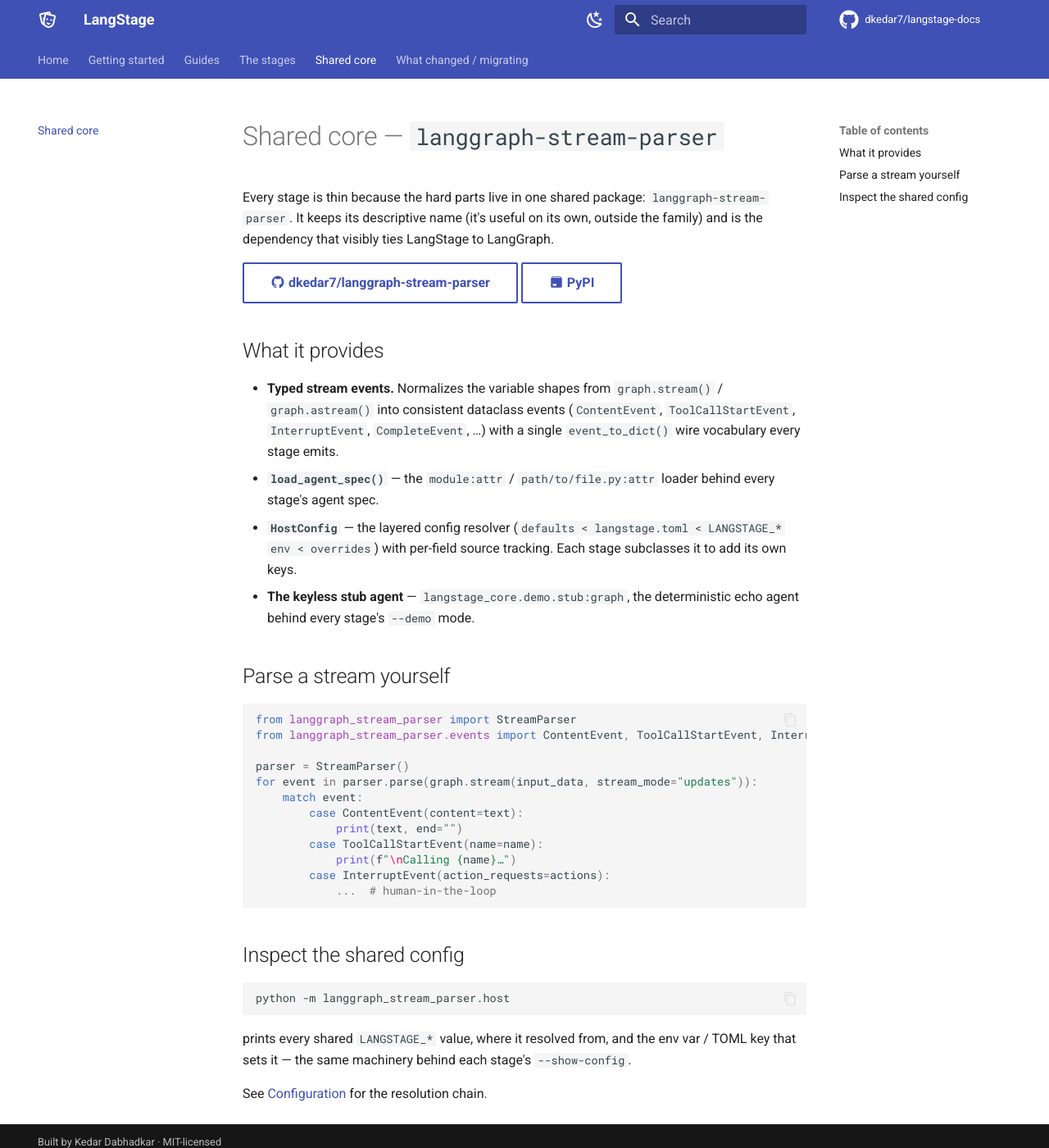
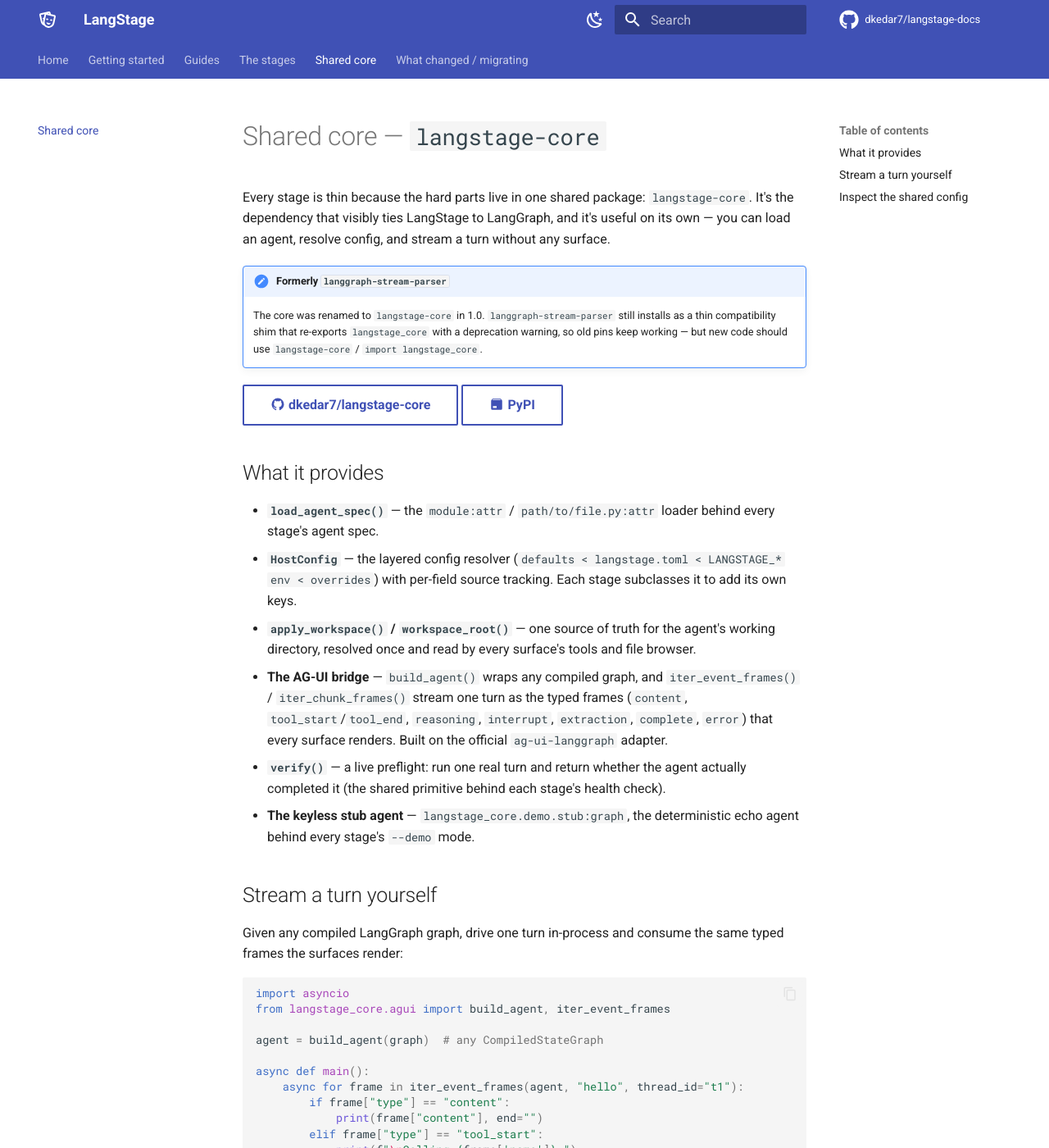
Before and after one commit to dkedar7/langstage-docs, an MkDocs documentation site: the page built from docs/core.md, in a window 1280 px wide and 1400 px high. Shown: the whole window at 82% size. Built offline with MkDocs 1.6.1 and Material for MkDocs 9.7.7, drawn with Linux system fonts in a browser that asks for light colours; comment, search, counter and statistics services are not loaded; some of the changed text lies outside the part shown.

Commit message:
docs: the shared core is langstage-core; rewrite core.md's removed API (dogfood) (#3)
* docs: fix demo-stub spec (langstage_core.demo.stub) + caveat VS Code as from-source (dogfood)

The Installation page + core.md printed the demo agent spec as
`langgraph_stream_parser.demo.stub:graph`, which ModuleNotFoundErrors on a clean
`pip install langstage-cli` (the compat shim isn't a transitive dep). The stub lives at
`langstage_core.demo.stub:graph`. Also caveated the index VS Code row as "run from source"
(the detail page already says the extension isn't on the Marketplace yet).

Found by fresh-user dogfood.

Co-Authored-By: Claude Opus 4.8 <noreply@anthropic.com>
Claude-Session: https://claude.ai/code/session_012Rojryf2SHxCM87NgsDSi2

* docs: the shared core is langstage-core; rewrite core.md's removed StreamParser API (dogfood)

The docs predated the 1.0 rename: they presented the shared core as langgraph-stream-parser
(the migrating table even claimed it was "unchanged"), and core.md documented the
StreamParser/events API that was REMOVED when the event layer was retired (ADR 0002/0003).

- core.md: retitled to langstage-core (with a compat-shim note); rewrote "What it provides"
  + the streaming example to the real 1.0 core (host layer: HostConfig, load_agent_spec,
  apply_workspace/workspace_root; the AG-UI bridge build_agent/iter_event_frames/verify).
- Swept the stale core name across index / installation / configuration / vscode stage.
- migrating.md: the rename table now shows langgraph-stream-parser -> langstage-core, and
  the AG-UI install uses langstage-core[agui].

Builds clean with mkdocs --strict. Found by fresh-user dogfood.

Co-Authored-By: Claude Opus 4.8 <noreply@anthropic.com>
Claude-Session: https://claude.ai/code/session_012Rojryf2SHxCM87NgsDSi2

---------

Co-authored-by: Claude Opus 4.8 <noreply@anthropic.com>

````diff
--- a/docs/core.md
+++ b/docs/core.md
@@ -1,51 +1,73 @@
-# Shared core — `langgraph-stream-parser`
+# Shared core — `langstage-core`
 
 Every stage is thin because the hard parts live in one shared package:
-`langgraph-stream-parser`. It keeps its descriptive name (it's useful on its own,
-outside the family) and is the dependency that visibly ties LangStage to
-LangGraph.
+`langstage-core`. It's the dependency that visibly ties LangStage to LangGraph, and
+it's useful on its own — you can load an agent, resolve config, and stream a turn
+without any surface.
 
-[:material-github: dkedar7/langgraph-stream-parser](https://github.com/dkedar7/langgraph-stream-parser){ .md-button }
-[:material-package: PyPI](https://pypi.org/project/langgraph-stream-parser/){ .md-button }
+!!! note "Formerly `langgraph-stream-parser`"
+    The core was renamed to `langstage-core` in 1.0. `langgraph-stream-parser` still
+    installs as a thin compatibility shim that re-exports `langstage_core` with a
+    deprecation warning, so old pins keep working — but new code should use
+    `langstage-core` / `import langstage_core`.
+
+[:material-github: dkedar7/langstage-core](https://github.com/dkedar7/langstage-core){ .md-button }
+[:material-package: PyPI](https://pypi.org/project/langstage-core/){ .md-button }
 
 ## What it provides
 
-- **Typed stream events.** Normalizes the variable shapes from `graph.stream()`
-  / `graph.astream()` into consistent dataclass events (`ContentEvent`,
-  `ToolCallStartEvent`, `InterruptEvent`, `CompleteEvent`, …) with a single
-  `event_to_dict()` wire vocabulary every stage emits.
-- **`load_agent_spec()`** — the `module:attr` / `path/to/file.py:attr` loader
-  behind every stage's agent spec.
+- **`load_agent_spec()`** — the `module:attr` / `path/to/file.py:attr` loader behind
+  every stage's agent spec.
 - **`HostConfig`** — the layered config resolver
-  (`defaults < langstage.toml < LANGSTAGE_* env < overrides`) with per-field
-  source tracking. Each stage subclasses it to add its own keys.
-- **The keyless stub agent** — `langstage_core.demo.stub:graph`, the
-  deterministic echo agent behind every stage's `--demo` mode.
+  (`defaults < langstage.toml < LANGSTAGE_* env < overrides`) with per-field source
+  tracking. Each stage subclasses it to add its own keys.
+- **`apply_workspace()` / `workspace_root()`** — one source of truth for the agent's
+  working directory, resolved once and read by every surface's tools and file
+  browser.
+- **The AG-UI bridge** — `build_agent()` wraps any compiled graph, and
+  `iter_event_frames()` / `iter_chunk_frames()` stream one turn as the typed frames
+  (`content`, `tool_start`/`tool_end`, `reasoning`, `interrupt`, `extraction`,
+  `complete`, `error`) that every surface renders. Built on the official
+  `ag-ui-langgraph` adapter.
+- **`verify()`** — a live preflight: run one real turn and return whether the agent
+  actually completed it (the shared primitive behind each stage's health check).
+- **The keyless stub agent** — `langstage_core.demo.stub:graph`, the deterministic
+  echo agent behind every stage's `--demo` mode.
 
-## Parse a stream yourself
+## Stream a turn yourself
+
+Given any compiled LangGraph graph, drive one turn in-process and consume the same
+typed frames the surfaces render:
 
 ```python
-from langgraph_stream_parser import StreamParser
-from langgraph_stream_parser.events import ContentEvent, ToolCallStartEvent, InterruptEvent
+import asyncio
+from langstage_core.agui import build_agent, iter_event_frames
 
-parser = StreamParser()
-for event in parser.parse(graph.stream(input_data, stream_mode="updates")):
-    match event:
-        case ContentEvent(content=text):
-            print(text, end="")
-        case ToolCallStartEvent(name=name):
-            print(f"\nCalling {name}…")
-        case InterruptEvent(action_requests=actions):
-            ...  # human-in-the-loop
+agent = build_agent(graph)  # any CompiledStateGraph
+
+async def main():
+    async for frame in iter_event_frames(agent, "hello", thread_id="t1"):
+        if frame["type"] == "content":
+            print(frame["content"], end="")
+        elif frame["type"] == "tool_start":
+            print(f"\nCalling {frame['name']}…")
+        elif frame["type"] == "interrupt":
+            ...  # human-in-the-loop; resume via iter_event_frames(..., resume=...)
+
+asyncio.run(main())
 ```
+
+`iter_chunk_frames()` is the same, shaped for a chunk-style renderer
+(`{"status": "streaming", "chunk": …}`). The AG-UI bridge needs the `[agui]` extra:
+`pip install "langstage-core[agui]"`.
 
 ## Inspect the shared config
 
 ```bash
-python -m langgraph_stream_parser.host
+python -m langstage_core.host
 ```
 
-prints every shared `LANGSTAGE_*` value, where it resolved from, and the env var
-/ TOML key that sets it — the same machinery behind each stage's `--show-config`.
+prints every shared `LANGSTAGE_*` value, where it resolved from, and the env var /
+TOML key that sets it — the same machinery behind each stage's `--show-config`.
 
 See [Configuration](getting-started/configuration.md) for the resolution chain.
````
Also changed, not shown: docs/getting-started/configuration.md (+1 -1 lines), docs/getting-started/installation.md (+1 -1 lines), docs/index.md (+1 -1 lines), docs/migrating.md (+7 -8 lines), docs/stages/vscode.md (+1 -1 lines).
